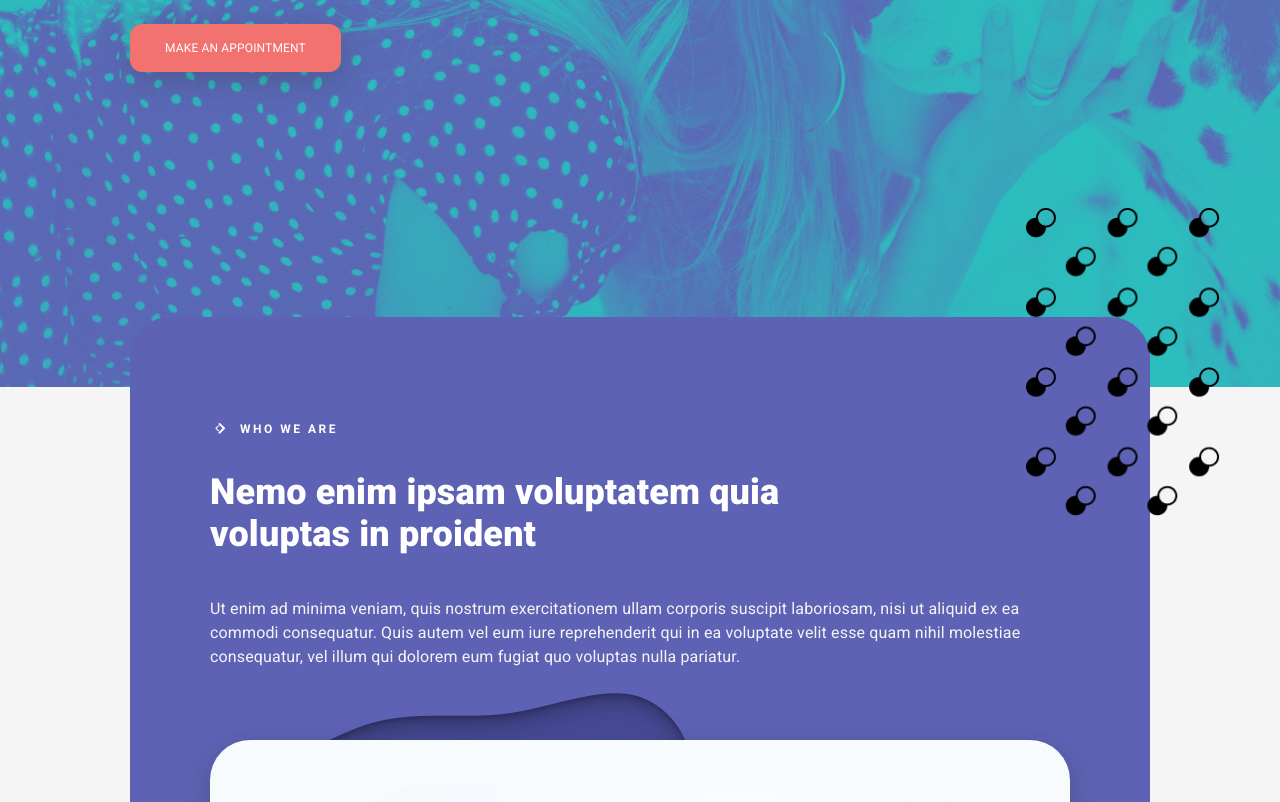
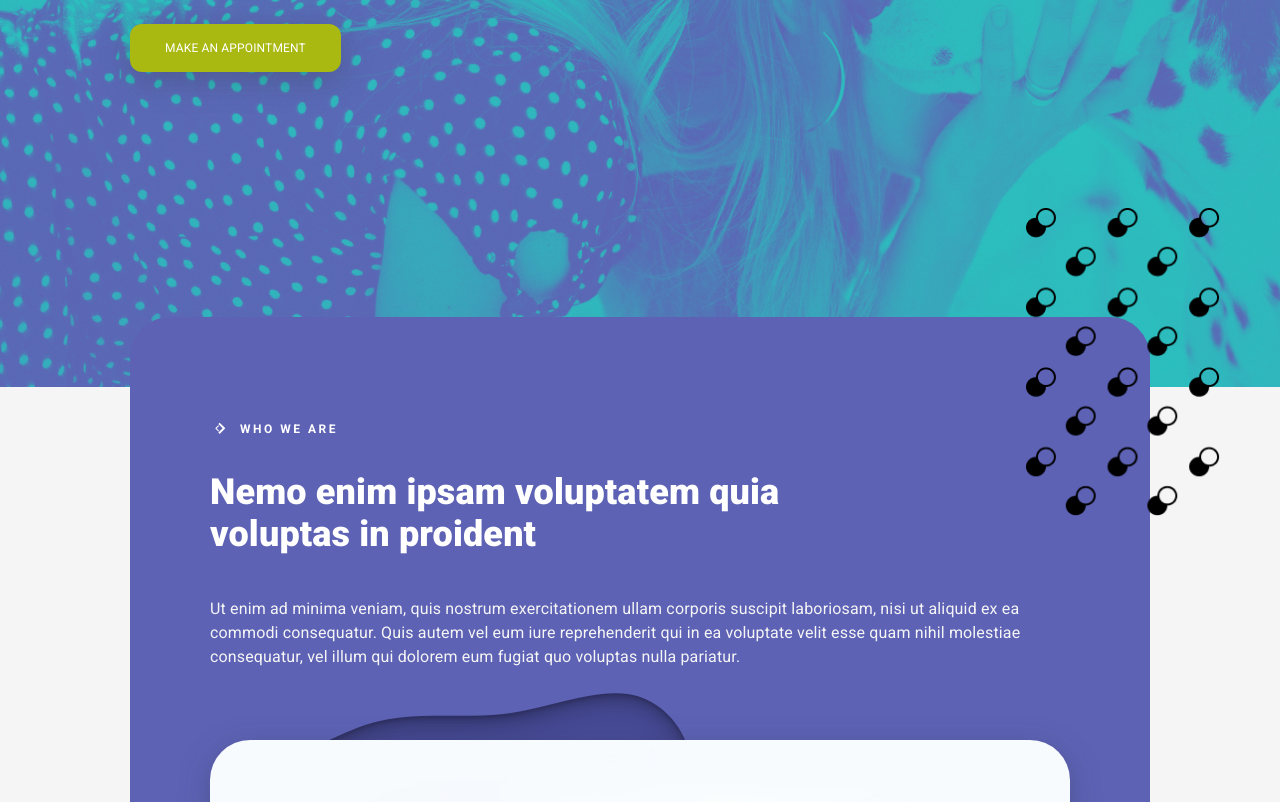
Before and after one commit to top-web-knurl/learn, a plain HTML site: page index.html in a window 1280 px wide. Shown: the part 413-1215 px from the top of the page. Drawn offline with Linux system fonts and the light colour scheme; files whose address does not match are found by name.

Commit message:
поменяли цвет кнопки

```diff
--- a/css/button.css
+++ b/css/button.css
@@ -6,7 +6,7 @@
     color: #ffffff;
     border: 0;
     border-radius: 12px;
-    background-color: #F2726F;
+    background-color: #a9b912;
     height: 48px;
     cursor: pointer;
     filter: drop-shadow(0px 8px 16px rgba(38, 38, 38, 0.24));
@@ -14,7 +14,7 @@
 }
 
 .button:hover {
-    background-color: #FF7976;
+    background-color: #a9b912;
 }
 
 .header__button {
```
